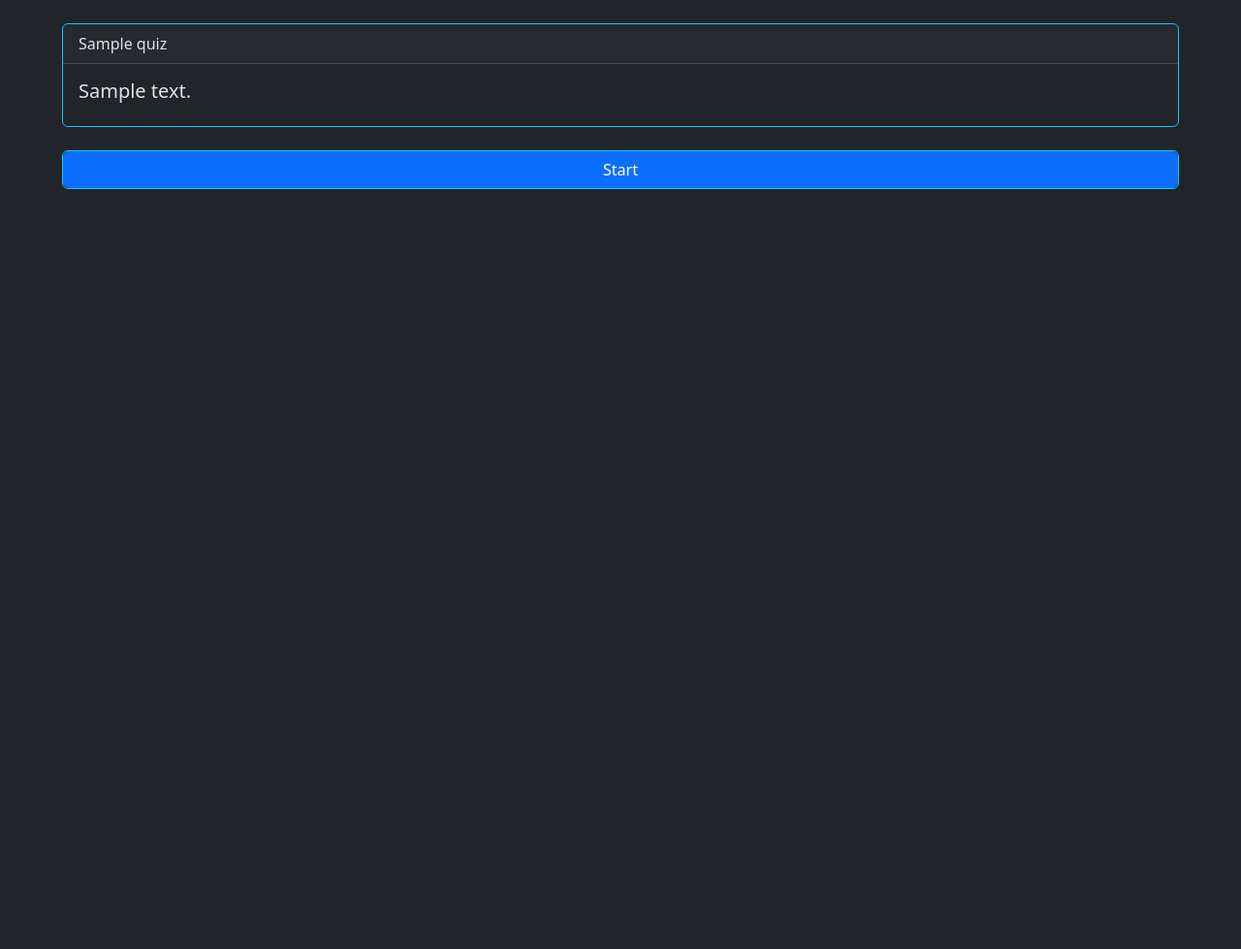
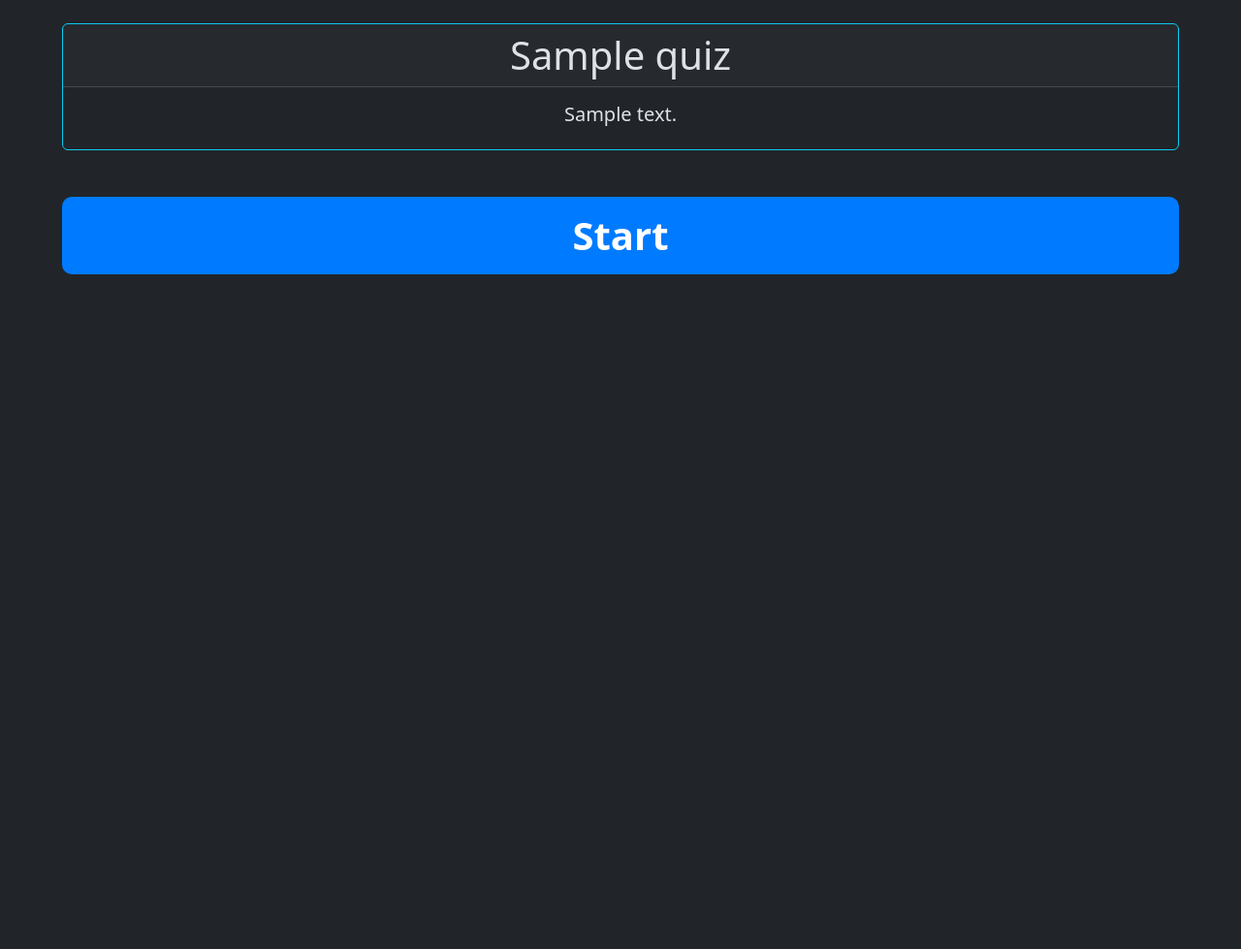
Before and after one commit to router97/DjangoHomework, a Django app: template apps/quiz/templates/quiz/quiz.html in a window 1280 px wide. Shown: the part 76-1055 px from the top of the page at 97% size. Before the commit the page ends 271 px from the top, so only its background shows below. Run offline with Django 5.2, Linux system fonts and the light colour scheme; the template is opened without the code that fills it: most values are stand-ins (such as "Sample title", 1, 10 or a date in 2020).

Commit message:
html + css commit

```diff
--- a/apps/quiz/models.py
+++ b/apps/quiz/models.py
@@ -239,7 +239,7 @@ class Topic(MPTTModel):
     )
     short_description = models.TextField(
         verbose_name='Short Description',
-        max_length='100',
+        max_length=100,
         blank=True,
         null=True,
         editable=True,
@@ -247,7 +247,7 @@ class Topic(MPTTModel):
     )
     description = models.TextField(
         verbose_name='Description',
-        max_length='1000',
+        max_length=1000,
         blank=True,
         null=True,
         editable=True,
--- a/apps/quiz/templates/quiz/quiz.html
+++ b/apps/quiz/templates/quiz/quiz.html
@@ -4,99 +4,145 @@
 
 {% block content %}
 
+<style>
+    .quiz-start-btn {
+        transition: background-color 0.1s,
+                    border-color 0.1s,
+                    box-shadow 0.1s;
+        font-weight: bold;
+        background-color: #007bff;
+        color: white;
+        border-color: #007bff;
+        border-radius: 10px;
+        border-style: solid;
+        width: 90%;
+        height: 10%;
+        font-size: 40px;
+        box-shadow: 0 0 0 0 #007bff;
+    }
+    .quiz-start-btn:hover {
+        background-color: #ffa500;
+        border-color: #ffa500;
+        box-shadow: 0 0 20px 1px #ffa500;
+        color: white;
+    }
+
+    .quiz-next-question-btn {
+        transition: background-color 0.1s,
+                    border-color 0.1s,
+                    box-shadow 0.1s;
+        font-weight: bold;
+        background-color: #007bff;
+        color: white;
+        border-color: #007bff;
+        border-radius: 10px;
+        border-style: solid;
+        width: 94%;
+        height: 100%;
+        font-size: 30px;
+        box-shadow: 0 0 0 0 #007bff;
+    }
+    .quiz-next-question-btn:hover {
+        background-color: #ffa500;
+        border-color: #ffa500;
+        box-shadow: 0 0 20px 1px #ffa500;
+        color: white;
+    }
+</style>
+
 <br>
 
-<div class="card align-center border-info" style="width: 90%; margin: auto;">
-    <div class="card-header" style="white-space: pre;">{{ quiz.name }}</div>
+<!-- Quiz Info -->
+<div class="card align-center border-info text-center" style="width: 90%; margin: auto;">
+
+    <!-- Quiz Title -->
+    <div class="card-header display-6" style="white-space: pre;">{{ quiz.name }}</div>
+
+    <!-- Quiz Description -->
     <div class="card-body">
-
         {% if quiz.short_description %}
             <h5 class="card-title">{{ quiz.short_description }}</h5>
         {% elif quiz.description %}
             <h5 class="card-title">{{ quiz.description|truncatechars:100 }}</h5>
+        {% else %}
+            <h5 class="card-title">No Description Provided.</h5>
         {% endif %}
-
     </div>
 </div>
 
 <br>
 
+<!-- Quiz -->
 <form method="post" action="{% url 'quiz:submit_answer' id=quiz.id %}">
     {% csrf_token %}
 
     <!-- Carousel -->
     <div id="carouselExampleControls" class="carousel slide" data-bs-wrap="false" data-interval="false">
+        <div class="carousel-inner">
 
-        <div class="carousel-inner">
+            <!-- Start Quiz -->
             <div class="carousel-item active">
-                <div class="d-flex justify-content-center">
-                    <div class="card border-info" style="width: 90%; margin: auto;">
-                        <button class="btn btn-primary btn-primary" type="button" data-bs-target="#carouselExampleControls" data-bs-slide="next">
+                <div class="d-flex justify-content-center" style="height: 100vh;">
+                    <button class="quiz-start-btn my-4" type="button" data-bs-target="#carouselExampleControls" data-bs-slide="next">
                         Start
                     </button>
                 </div>
             </div>
-            </div>
+
+
+
+            <!-- Questions -->
             {% for question in quiz.questions.all %}
             <div class="carousel-item">
-                <!-- Question Card -->
-                <div class="card align-center border-secondary" style="width: 90%; margin: auto;">
+                <div class="card align-center {% if question.complexity == '1' %}border-primary{% elif question.complexity == '2' %}border-warning{% else %}border-danger{% endif %}" style="width: 90%; margin: auto;">
 
+                    <!-- Question Text -->
                     <div class="card-header" style="white-space: pre;">{{ question.text }}</div>
 
+                    <!-- Question Body -->
                     <div class="card-body d-flex flex-column justify-content-center align-items-center">
+
+                        <!-- Answers -->
+                        <div class="container">
+                            <div class="row">
+                                {% for answer in question.answers.all %}
+                                <div class="col-12 col-md-6">
+                                    <div class="list-group mb-3">
+                                        <label class="list-group-item list-group-item-action">
+                                            <input class="form-check-input me-2" type="{% if question.has_multiple_answers %}checkbox{% else %}radio{% endif %}" name="answer{{ question.id }}" value="{{ answer.pk }}">
+                                            {{ answer.text }}
+                                        </label>
+                                    </div>
+                                </div>
+                                {% endfor %}
+                            </div>
+                        </div>
 
 
 
 
-                        <!-- Answers -->
-                        <ul class="list-group list-group-flush">
+                    </div>
 
-                            <!-- Multiple Correct Answers -->
-                            {% if question.has_multiple_answers %}
-                            {% for answer in question.answers.all %}
-                            <li class="list-group-item">
-                                <input class="form-check-input" type="checkbox" name="answer{{ question.id }}" value="{{ answer.pk }}">
-                                {{ answer.text }}
-                            </li>
-                            {% endfor %}
-
-                            <!-- Single Correct Answer -->
-                            {% else %}
-                            {% for answer in question.answers.all %}
-                            <li class="list-group-item">
-                                <input class="form-check-input" type="radio" name="answer{{ question.id }}" value="{{ answer.pk }}">
-                                {{ answer.text }}
-                            </li>
-                            {% endfor %}
-                            {% endif %}
-
-                        </ul>
-                        <div class="d-flex align-items-center">
-                            <button class="btn btn-secondary me-2" type="button" data-bs-target="#carouselExampleControls" data-bs-slide="prev">
-                                <span class="carousel-control-prev-icon" aria-hidden="true"></span>
-                                <span class="visually-hidden">Previous</span>
-                            </button>
-                            <button class="btn btn-secondary btn-lg" type="button" data-bs-target="#carouselExampleControls" data-bs-slide="next">
-                                Next
+                    <div class="d-flex justify-content-center">
+                        <button class="quiz-next-question-btn mb-4" type="button" data-bs-target="#carouselExampleControls" data-bs-slide="next">
+                            Submit
                         </button>
                     </div>
-
                 </div>
-                </div>
-
             </div>
             {% endfor %}
         </div>
+
+        <!-- Submit Test -->
         <div class="carousel-item">
-            <!-- Submit Test -->
-            <div class="d-flex justify-content-center">
-                <div class="card border-info" style="width: 90%; margin: auto;">
-                    <button type="submit" class="btn btn-primary btn-lg">Submit</button>
-                </div>
+            <div class="d-flex justify-content-center" style="height: 100vh;">
+                <button type="submit" class="quiz-start-btn my-4">
+                    Complete Quiz
+                </button>
             </div>
         </div>
     </div>
 </form>
 
+
 {% endblock content %}
--- a/apps/quiz/templates/quiz/quiz_by_topic.html
+++ b/apps/quiz/templates/quiz/quiz_by_topic.html
@@ -15,6 +15,7 @@
 <!-- Subtopics and Quizzes -->
 <div class="row mt-3">
 
+    {% if topics %}
     <!-- Subtopics -->
     <div class="col-md-3">
         <div class="rounded-3 bg-body-tertiary p-2">
@@ -26,7 +27,9 @@
             </div>
         </div>
     </div>
+    {% endif %}
 
+    {% if object_list %}
     <!-- Quizzes -->
     <div class="col-md-8">
         {% if object_list %}
@@ -42,6 +45,7 @@
             <p>No Quizzes</p>
         {% endif %}
     </div>
+    {% endif %}
 
 </div>
 
```
Also changed, not shown: apps/quiz/templates/quiz/quiz_card.html (+6 -6 lines), apps/quiz/templates/quiz/topic_card.html (+38 -7 lines). Lines whose indentation alone changed are shown as unchanged.
